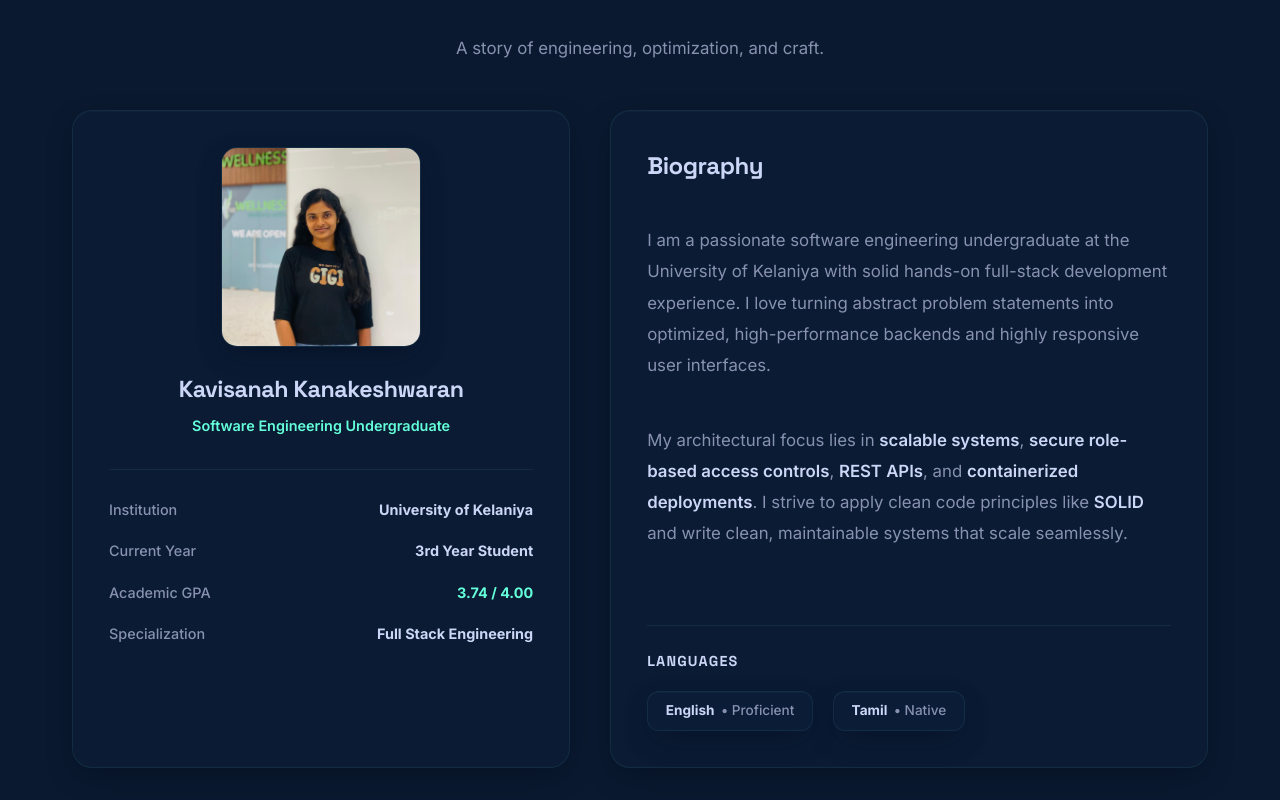
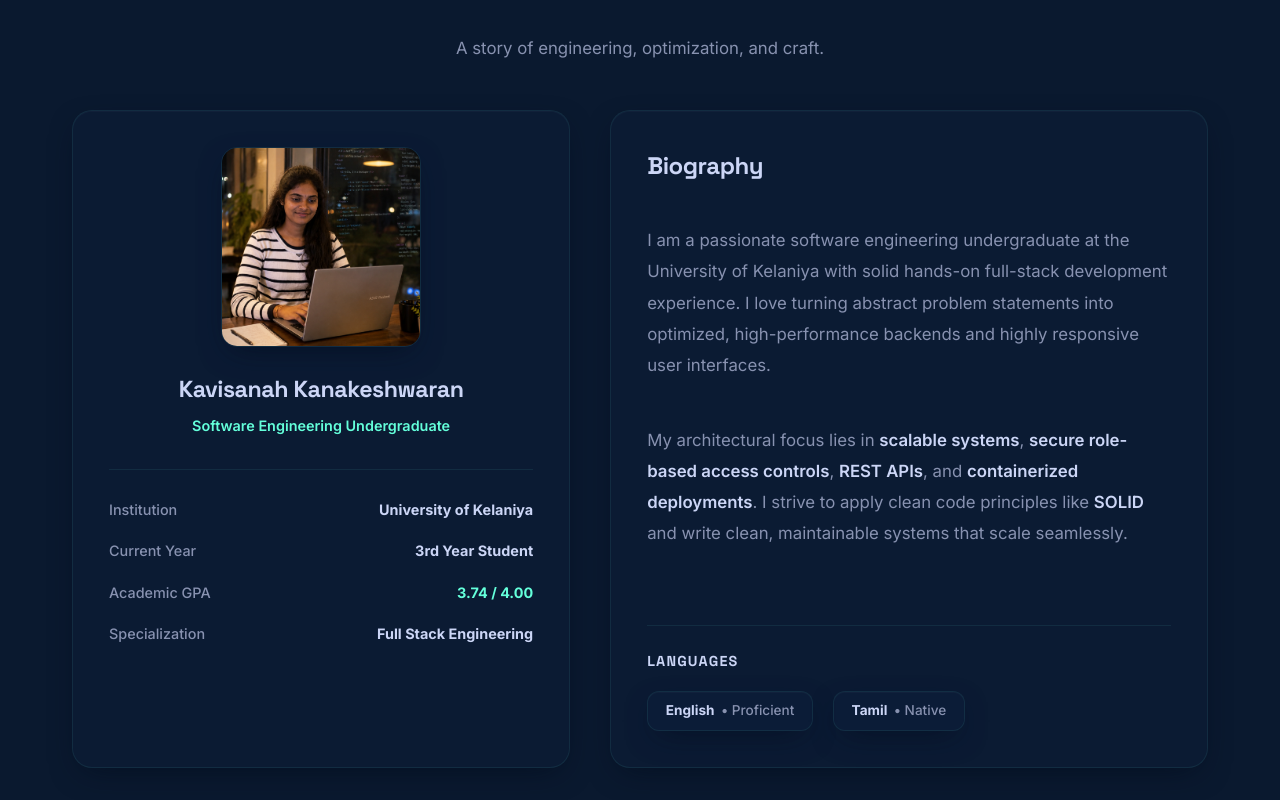
Before and after one commit to Kavisanah/kavisanah-portfolio, a React (Vite) app: page / in a window 1280 px wide. Shown: the part 980-1780 px from the top of the page. Built offline with nearby package versions, Linux system fonts and the light colour scheme.

Commit message:
Restore original about laptop image, fix email visibility text wrap, and update CV PDF

```diff
--- a/src/components/About.jsx
+++ b/src/components/About.jsx
@@ -38,7 +38,7 @@ export default function About() {
             <div className="profile-card-header">
               <div className="profile-image-container">
                 <img
-                  src={`${import.meta.env.BASE_URL}kavisanah.png`}
+                  src={`${import.meta.env.BASE_URL}about-profile.png`}
                   alt="Kavisanah Kanakeshwaran"
                   loading="lazy"
                   className="profile-image-img"
--- a/src/components/Contact.css
+++ b/src/components/Contact.css
@@ -99,6 +99,7 @@
   font-weight: 600;
   color: var(--text-primary);
   letter-spacing: -0.01em;
+  word-break: break-all;
 }
 
 /* Academic References Box */
--- a/src/mobile-fixes.css
+++ b/src/mobile-fixes.css
@@ -231,6 +231,7 @@
 
   .info-value {
     font-size: 0.9rem;
+    word-break: break-all;
   }
 
   .ref-contacts {
```
Also changed, not shown: public/about-profile.png (added), 1 other file (tests, documents, lock files or other folders).
